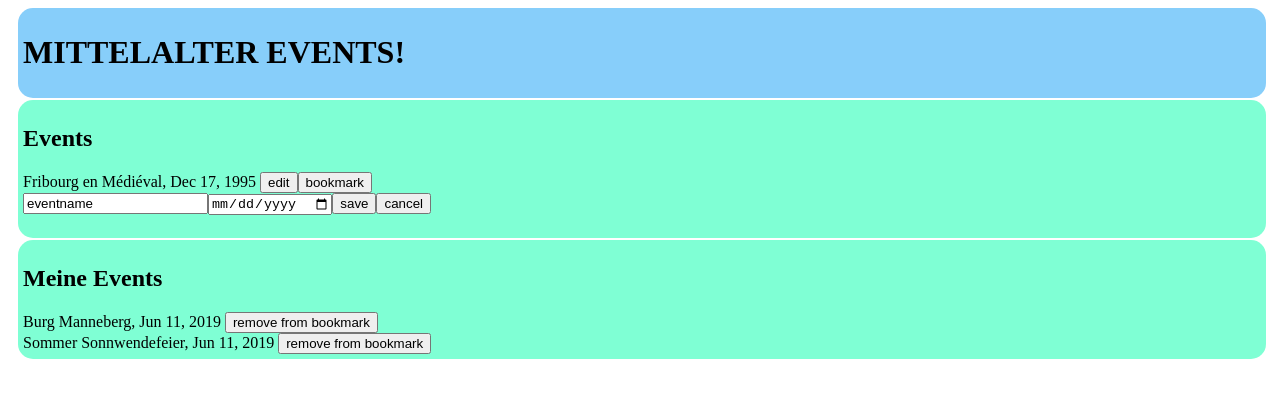
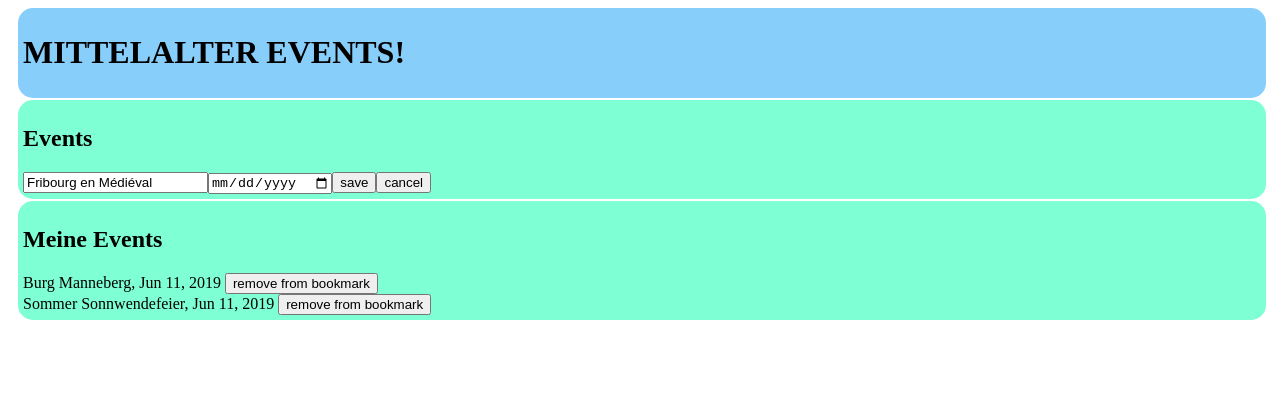
Before and after one commit to InkHe4rt/event_manager, an Angular app: page / in a window 1280 px wide. Both pictures are taken after a click on the button "edit". Shown: the top 398 px of the page. Built offline with nearby package versions, Linux system fonts and the light colour scheme.

Commit message:
change mode & cleared code

```diff
--- a/src/app/event-list/event-list.component.html
+++ b/src/app/event-list/event-list.component.html
@@ -1,11 +1,3 @@
-
 <div *ngFor="let event of events ">
-  {{event.name}}, {{event.date | date }}
-  <button (click)="onEdit(event)" *ngIf="isBookmark === false">edit</button>
-  <button (click)="onButtonClicked(event)">{{isBookmark === true ? 'remove from bookmark' : 'bookmark'}}</button>
+  <app-event [event]="event" [isBookmark]="isBookmark"></app-event>
 </div>
-
-<div *ngIf="mode == 'edit'"><app-event></app-event></div>
-
-<!--{{event.name +', '+event.date}},-->
-<!--{{getDisplayValue(event)}}-->
--- a/src/app/event-list/event-list.component.ts
+++ b/src/app/event-list/event-list.component.ts
@@ -9,13 +9,7 @@ import {EventModel} from '../event.model';
 export class EventListComponent implements OnInit {
 
   @Input() events: EventModel[];
-
   @Input() isBookmark: boolean;
-
-  mode: 'view'|'edit' = 'view';
-  eventToEdit: EventModel;
-
-  @Input() isOn = true;
 
   constructor() {
   }
@@ -24,13 +18,4 @@ export class EventListComponent implements OnInit {
 
   }
 
-  onButtonClicked(event: EventModel) {
-event.isBookmarked = !event.isBookmarked;
-  }
-
-  onEdit(event: EventModel) {
-    this.eventToEdit = event;
-    this.mode = 'edit';
-  }
-
 }
--- a/src/app/event-list/event/event.component.html
+++ b/src/app/event-list/event/event.component.html
@@ -1,13 +1,16 @@
 
-<!--<div *ngFor="let event of events ">-->
-<!--  {{event.name}}, {{event.date | date }}-->
+<ng-container *ngIf="mode==='view'">
+  {{event.name}}, {{event.date | date }}
+    <button (click)="onEdit(event)" *ngIf="isBookmark === false">edit</button>
+    <button (click)="onButtonClicked(event)">{{isBookmark === true ? 'remove from bookmark' : 'bookmark'}}</button>
+  </ng-container>
 
-  <div>
-    <input type="text" onfocus="this.value=''" value="eventname">
-    <input type="date" value="date">
-    <button>save</button>
-    <button>cancel</button>
+
+<div *ngIf="mode==='edit'">
+<!--  onfocus="this.value=''"-->
+    <input type="text" placeholder="{{event.name}}" name="{{event.name}}" [(ngModel)]="event.name">
+    <input type="date" placeholder="{{event.date}}" [(ngModel)]="event.date">
+    <button (click)="onSaveButtonClicked(event)">save</button>
+    <button (click)="onCancelButtonClicked(event)">cancel</button>
     <br>
-    <br>
-  </div>
-<!--</div>-->
+</div>
--- a/src/app/event-list/event/event.component.ts
+++ b/src/app/event-list/event/event.component.ts
@@ -8,21 +8,33 @@ import {EventModel} from '../../event.model';
 })
 export class EventComponent implements OnInit {
 
-  @Input() events: EventModel[];
+  @Input() event: EventModel;
+  @Input() isBookmark: boolean;
+  @Input() events: EventModel;
 
-  @Input() isBookmark: boolean;
-
-  eventToView: EventModel;
-
-  mode: 'view'|'edit';
+  mode: 'view'|'edit' = 'view';
 
   constructor() { }
 
   ngOnInit() {
+
   }
 
-  onView(event: EventModel) {
-    this.eventToView = event;
+  onCancelButtonClicked(event: EventModel) {
+    this.mode = 'view';
+    this.event.name = this.event.name;
+    this.event.date = this.event.date;
+  }
+
+  onSaveButtonClicked(event: EventModel) {
     this.mode = 'view';
   }
+
+  onButtonClicked(event: EventModel) {
+    event.isBookmarked = !event.isBookmarked;
+  }
+
+  onEdit(event: EventModel) {
+    this.mode = 'edit'; // bin jetzt im edit modus
+  }
 }
```
